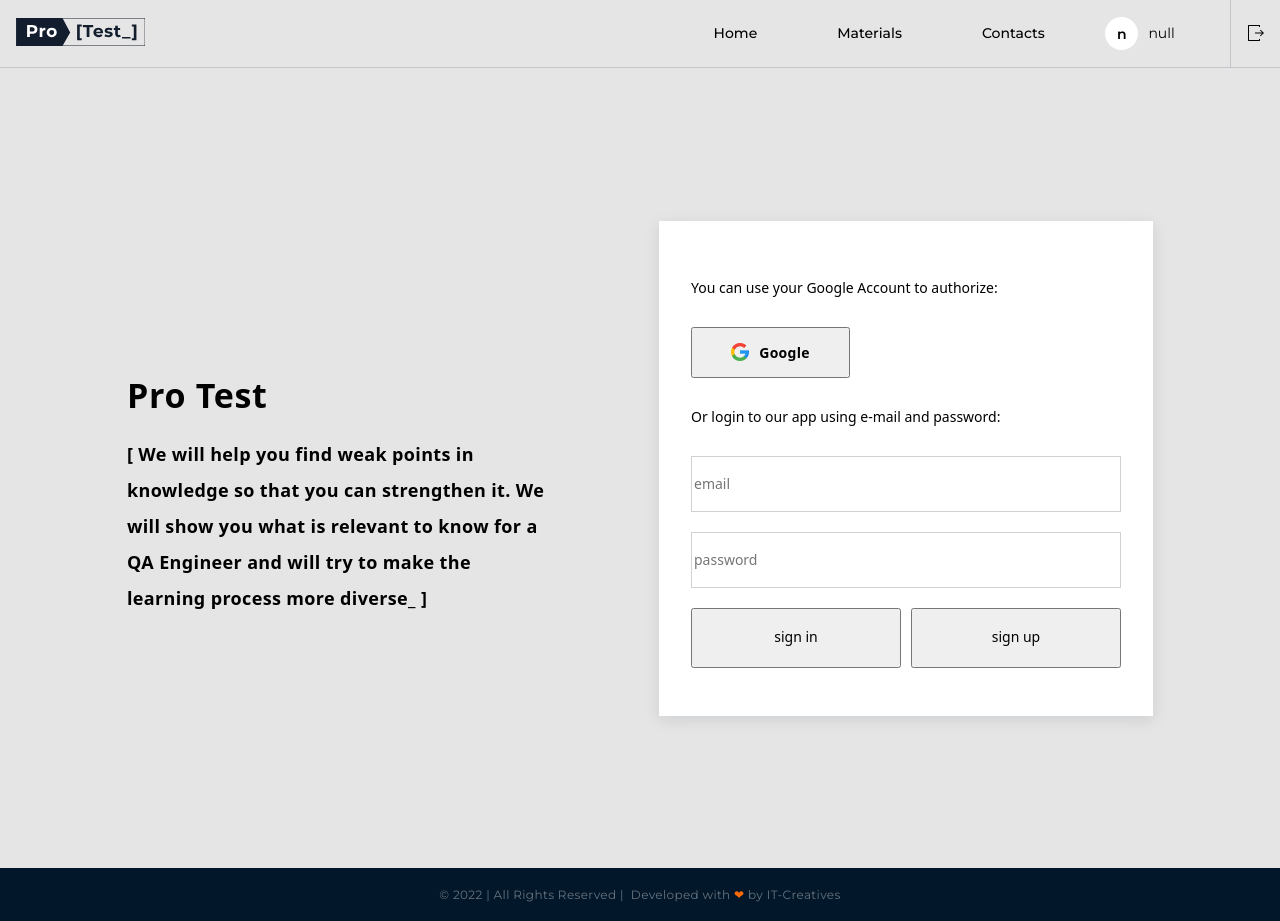
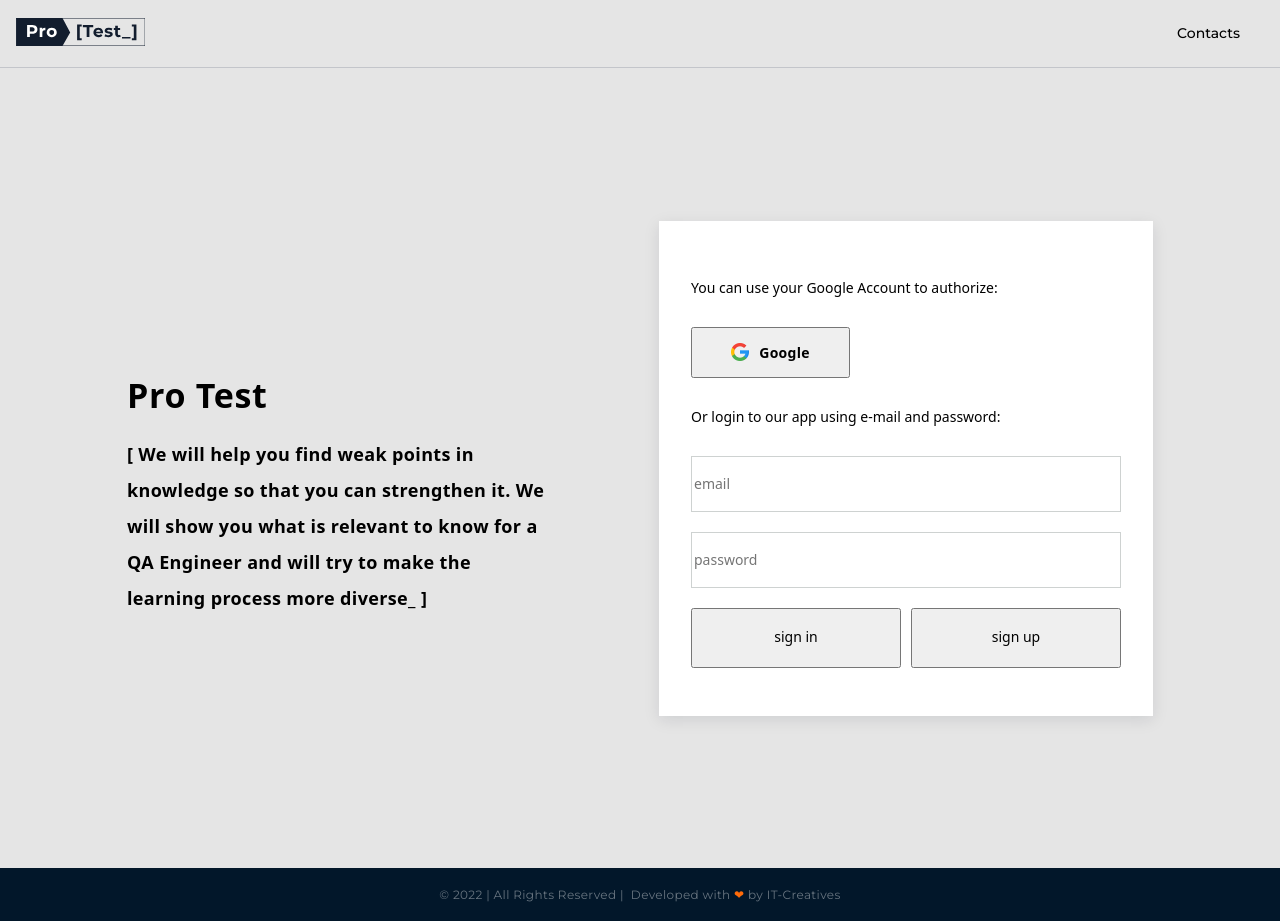
Before and after one commit to AnnaSobchenko/pro-test, a React (Create React App) app: page /auth in a window 1280 px wide. Built offline with nearby package versions, Linux system fonts and the light colour scheme.

Commit message:
logout bugfix

```diff
--- a/src/App.js
+++ b/src/App.js
@@ -17,8 +17,8 @@ import { useSelector } from "react-redux";
 // import QaTestPage from "./pages/TestPage/TestPage";
 
 function App() {
-  // const isLoggedIn = useSelector(state=> state.auth.isLoggedIn)
-  const isLoggedIn = true;
+  const isLoggedIn = useSelector(state=> state.auth.isLoggedIn)
+  // const isLoggedIn = true;
 
   return (
     <div>
@@ -32,14 +32,14 @@ function App() {
             <Route element={<PublicRoute />}>
               <Route path="auth" element={<AuthPage />} />
             </Route>
-            {/* <Route element={<PrivateRoute />}> */}
+            <Route element={<PrivateRoute />}>
             <Route path="test" element={<TestPage />} />
             <Route path="result" element={<ResultPage />} />
             <Route path="materials" element={<MaterialsPage />} />
             <Route path="contacts" element={<ContactsPage />} />
           </Route>
           <Route path="*" element={<RedirectNew to="/" replace />} />
-          {/* </Route> */}
+          </Route>
         </Routes>
       </Suspense>
       <Footer />
--- a/src/components/_navigation/AppBar.jsx
+++ b/src/components/_navigation/AppBar.jsx
@@ -3,14 +3,17 @@ import { NavLink, Outlet } from "react-router-dom";
 import Icons from "../../images/symbol-defs.svg";
 import s from "./AppBar.module.scss";
 import MediaQuery from "react-responsive";
-import { useSelector } from "react-redux";
+import { useDispatch, useSelector } from "react-redux";
+import { logout } from "../../redux/auth/authOperations";
 // import { getInfo } from "../../redux/auth/authOperations";
 // import { getUserInfo } from "../../utils/fetchApi";
 
 const AppBar = () => {
   const userInfo = useSelector((state) => state.auth.user.email);
-  console.log(userInfo);
-  const letterInfo = userInfo.slice(0, 1);
+  const isLoggedIn = useSelector(state=> state.auth.isLoggedIn)
+  // console.log(userInfo);
+  // const letterInfo = userInfo.slice(0, 1);
+  const dispatch = useDispatch();
 
   return (
     <>
@@ -23,18 +26,18 @@ const AppBar = () => {
           </NavLink>
         </div>
         <div className={s.header_navLink}>
-          <NavLink
+         {isLoggedIn&& <NavLink
             to="/"
             className={({ isActive }) => (isActive ? s.activeStyle : s.link)}
           >
             Home
-          </NavLink>
-          <NavLink
+          </NavLink>}
+         {isLoggedIn &&<NavLink
             to="/materials"
             className={({ isActive }) => (isActive ? s.activeStyle : s.link)}
           >
             Materials
-          </NavLink>
+          </NavLink>}
           <NavLink
             to="/contacts"
             className={({ isActive }) => (isActive ? s.activeStyle : s.link)}
@@ -42,12 +45,12 @@ const AppBar = () => {
             Contacts
           </NavLink>
         </div>
-        <>
+       {isLoggedIn&& <>
           <div className={s.flex}>
             <div className={s.name_wrapper}>
               <div className={s.letter_wrapper}>
-                {letterInfo && (
-                  <span className={s.firs_letter}>{letterInfo}</span>
+                {userInfo.slice(0, 1) && (
+                  <span className={s.firs_letter}>{userInfo.slice(0, 1)}</span>
                 )}
               </div>
               {userInfo && <span className={s.name}>{userInfo}</span>}
@@ -55,7 +58,7 @@ const AppBar = () => {
           </div>
 
           <MediaQuery maxWidth={767}>
-            <NavLink to="*">
+            <NavLink onClick={()=>dispatch(logout())} to="auth">
               <div className={s.navIconMenu_wrapper}>
                 <svg className={s.navIconMenu} width="20px" height="20px">
                   <use xlinkHref={`${Icons}#icon-menu`} />
@@ -65,7 +68,7 @@ const AppBar = () => {
           </MediaQuery>
 
           <MediaQuery minWidth={768}>
-            <NavLink to="*">
+            <NavLink to="auth" onClick={()=>{dispatch(logout())}}>
               <div className={s.navIconMenu_wrapper}>
                 <svg className={s.navIcon_signOut} width="16px" height="16px">
                   <use xlinkHref={`${Icons}#icon-sign-out`} />
@@ -73,7 +76,7 @@ const AppBar = () => {
               </div>
             </NavLink>
           </MediaQuery>
-        </>
+        </>}
       </header>
       <Outlet className="container" />
     </>
--- a/src/redux/auth/authOperations.js
+++ b/src/redux/auth/authOperations.js
@@ -10,9 +10,10 @@ export const signup = createAsyncThunk(
   "auth/signup",
   async (userData, thunkApi) => {
     const { confirmPassword, ...rest } = userData;
+    console.log('rest', rest)
     try {
       const data = await signupUserApi(rest);
-      // console.log("data", data);
+      // console.log("datasignupUserApi", data);
       return data;
     } catch (error) {
       return thunkApi.rejectWithValue(error.message);
@@ -25,6 +26,7 @@ export const signin = createAsyncThunk(
   async (userData, thunkApi) => {
     try {
       const data = await signinUserApi(userData);
+      // console.log('data.ResponseBody', data)
       return data;
     } catch (error) {
       return thunkApi.rejectWithValue(error.message);
@@ -37,7 +39,7 @@ export const getInfo = createAsyncThunk(
   async (userInfo, thunkApi) => {
     try {
       const data = await getUserInfo(userInfo);
-      console.log(data)
+      // console.log(data)
       return data.user.email;
     } catch (error) {
       return thunkApi.rejectWithValue('No user data :(');
@@ -47,9 +49,10 @@ export const getInfo = createAsyncThunk(
 
 export const logout = createAsyncThunk("auth/logout", async (_, thunkApi) => {
   const state = thunkApi.getState();
+  console.log('state', state.auth.accessToken)
   const persistedToken = state.auth.accessToken;
   try {
-    await logoutUserApi(persistedToken);
+   return await logoutUserApi(persistedToken);
   } catch (error) {
     return thunkApi.rejectWithValue(error.message);
   }
--- a/src/redux/auth/authSlice.js
+++ b/src/redux/auth/authSlice.js
@@ -1,6 +1,5 @@
 import { createSlice } from "@reduxjs/toolkit";
 import { logout, signin, signup, getInfo } from "./authOperations";
-// import { getUserInfo } from "../../utils/fetchApi";
 
 const getFromLS = key => {
   const valueFromLS = localStorage.getItem(key);
@@ -37,9 +36,9 @@ const authSlice = createSlice({
       state.error = null;
     },
     [signup.fulfilled](state, { payload }) {
-      state.user = payload.user;
-      state.accessToken = payload.accessToken;
-      state.refreshToken = payload.refreshToken;
+      state.user.email = payload.user.email;
+      state.accessToken = payload.token;
+      state.refreshToken = payload.verificationToken;
       state._id = payload._id;
       state.isLoggedIn = true;
       state.isLoading = false;
@@ -54,9 +53,9 @@ const authSlice = createSlice({
       state.error = null;
     },
     [signin.fulfilled](state, { payload }) {
-      state.user.email = payload.ResponseBody.user.email;
-      state.accessToken = payload.accessToken;
-      state.refreshToken = payload.refreshToken;
+      state.user.email = payload.user.email;
+      state.accessToken = payload.token;
+      state.refreshToken = payload.verificationToken;
       state._id = payload._id;
       state.isLoggedIn = true;
       state.isLoading = false;
@@ -73,7 +72,7 @@ const authSlice = createSlice({
     [getInfo.fulfilled](state, { payload }) {
       state.user.email = payload.email;
       state.accessToken = payload.accessToken;
-      state.refreshToken = payload.refreshToken;
+      state.refreshToken = payload.verificationToken;
       state.isLoggedIn = true;
       state.isLoading = false;
     },
--- a/src/utils/fetchApi.js
+++ b/src/utils/fetchApi.js
@@ -13,9 +13,9 @@ const token = {
 
 export async function signinUserApi(userData) {
   const { data } = await axios.post("/auth/login", userData);
-  token.set(data.accessToken);
-  console.log("loginUserApi :>> ", data);
-  return data;
+  token.set(data.ResponseBody.accessToken);
+  // console.log("loginUserApi :>> ", data.ResponseBody);
+  return data.ResponseBody;
 }
 
 export async function signupUserApi(userData) {
@@ -25,7 +25,7 @@ export async function signupUserApi(userData) {
     email,
     password,
   });
-  console.log("loginUserApi_data :>> ", data);
+  // console.log("signupUserApi_data :>> ", data);
   return data;
 }
 
@@ -45,14 +45,6 @@ export async function getUserInfo(accessToken) {
     )}`;
   }
   const userInfo = await axios.get('auth/current');
-  console.log(userInfo)
+  // console.log(userInfo)
   return { email: userInfo.email }
 }
-
-
-// export async function refreshUserTokenApi({ refreshToken, _id }) {
-//   token.set(refreshToken);
-//   const { data } = await axios.get("/auth/refresh", { _id });
-//   // console.log("refreshUserTokenApi_data :>> ", data);
-//   return data;
-// }
```
Also changed, not shown: src/components/AuthForm/AuthForm.jsx (+0 -7 lines).
